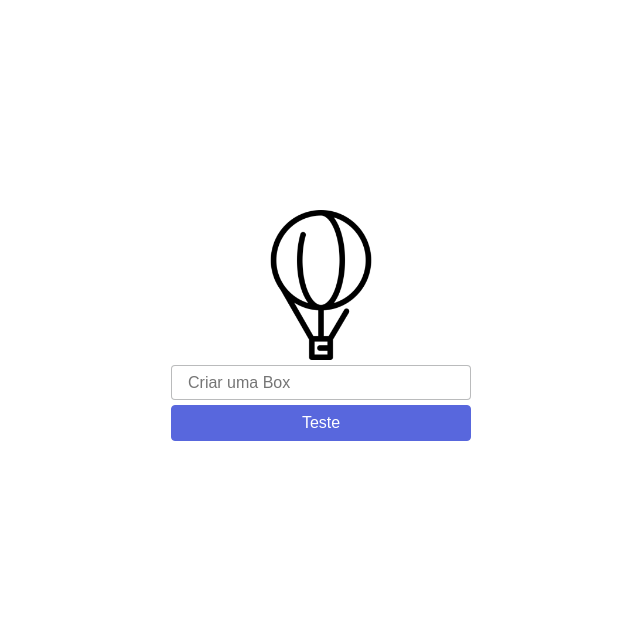
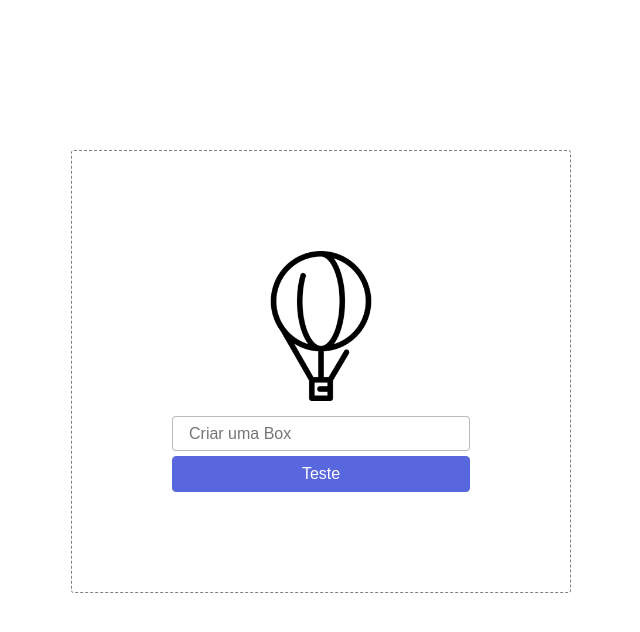
Before and after one commit to Survialander/dropbox-front, a React (Create React App) app: page / in a window 1280 px wide. Shown: the top 632 px of the page, without its empty margins (319-959 px from the left). Built offline with nearby package versions, Linux system fonts and the light colour scheme.

Commit message:
alteracoes

```diff
--- a/src/pages/main/index.js
+++ b/src/pages/main/index.js
@@ -12,7 +12,7 @@ export default class Main extends Component {
         event.preventDefault();
 
         const response = await api.post('/boxes', {
-            title: this.state.newBow
+            title: this.state.newBox,
         });
 
         console.log(response.data);
@@ -25,7 +25,7 @@ export default class Main extends Component {
     render() {
         return (
            <div className="container">
-                <div>
+                <div className="formBox">
                     <form onSubmit={this.HandleSubmit} action="" >
                         <img className="logo" src={logo} alt="logo"/>
                         <input className="input" placeholder="Criar uma Box" value={this.state.newBox} onChange={this.HandleInputChange}/>
--- a/src/pages/main/style.css
+++ b/src/pages/main/style.css
@@ -8,12 +8,16 @@
 .logo{
     width: 150px;
     height: 150px;
+    margin-bottom: 10px;
     align-self: center;
 }
 
 .container form{
-    margin-top: 70%;
-    width: 300px;
+    margin-top: 30%;
+    width: 500px;
+    border: 1px dashed grey;
+    border-radius: 3px;
+    padding: 100px;
     display: flex;
     flex-direction: column;
 }
@@ -64,15 +68,13 @@
     background-clip: padding-box;
     border: 1px solid #949597a4;
     border-radius: 4px;
-    -webkit-transition: border-color 0.15s ease-in-out,-webkit-box-shadow 0.15s ease-in-out;
-    transition: border-color 0.15s ease-in-out,-webkit-box-shadow 0.15s ease-in-out;
-    transition: border-color 0.15s ease-in-out,box-shadow 0.15s ease-in-out;
-    transition: border-color 0.15s ease-in-out,box-shadow 0.15s ease-in-out,-webkit-box-shadow 0.15s ease-in-out;
+    transition: 0.5s;
 }
 .input:focus{
     box-shadow: none !important;
     outline-offset: -2px;
-    color: #495057;
+    color: #615cac;
+    border: 1px solid;
     background-color: #fff;
     border-color: #9c97da;
     outline: 0;
```
